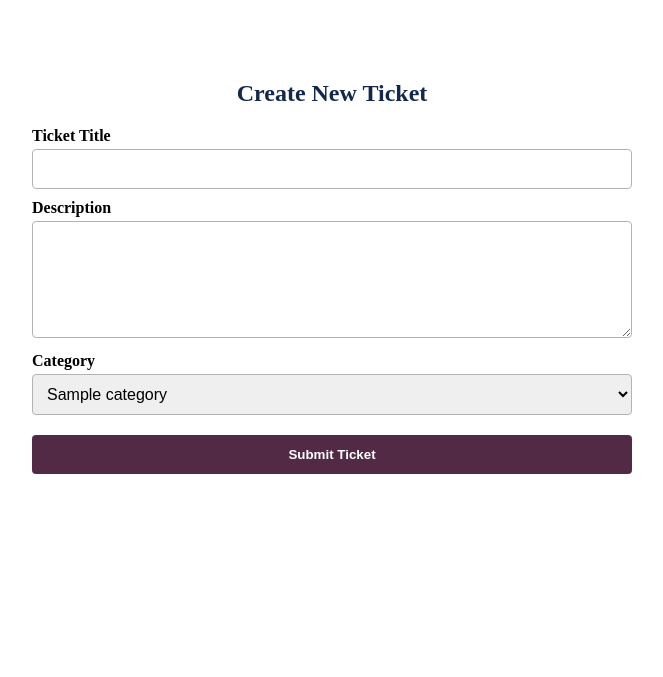
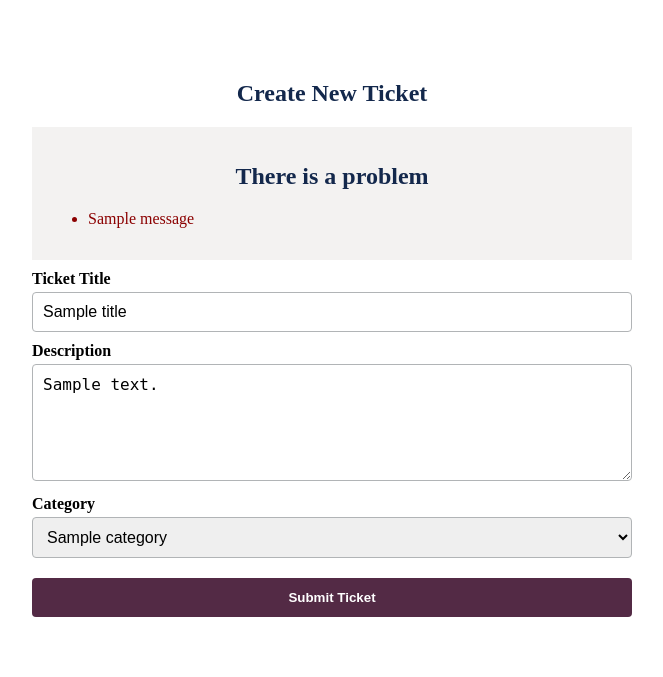
Before and after one commit to joem-bin/Agile-project, a Flask app: template templates/create_ticket.html in a window 1280 px wide. Shown: the part 125-802 px from the top of the page, without its empty margins (308-971 px from the left). Before the commit the page ends 599 px from the top, so only its background shows below. Run offline with Flask 3, Linux system fonts and the light colour scheme; the template is opened without the code that fills it: most values are stand-ins (such as "Sample title", 1, 10 or a date in 2020); one stand-in notice (Sample message) is shown.

Commit message:
add validation for create ticket

```diff
--- a/templates/create_ticket.html
+++ b/templates/create_ticket.html
@@ -6,17 +6,32 @@
     <div class="form-container">
         <h2>Create New Ticket</h2>
 
+        {% with messages = get_flashed_messages(with_categories=true) %}
+          {% if messages %}
+            <div class="govuk-error-summary" role="alert">
+              <h2>There is a problem</h2>
+              <ul>
+                {% for category, message in messages %}
+                  <li style="color: darkred">{{ message }}</li>
+                {% endfor %}
+              </ul>
+            </div>
+          {% endif %}
+        {% endwith %}
+
         <form method="POST" action="/create_ticket" class="ticket-form">
             <label for="title">Ticket Title</label>
-            <input type="text" id="title" name="title" required>
+            <input type="text" id="title" name="title" required value="{{ title | default('') }}">
 
             <label for="description">Description</label>
-            <textarea id="description" name="description" rows="5" required></textarea>
+            <textarea id="description" name="description" rows="5" required>{{ description | default('') }}</textarea>
 
             <label for="category">Category</label>
             <select id="category" name="category" required>
                 {% for category in categories %}
-                    <option value="{{ category[0] }}">{{ category[1] }}</option>
+                    <option value="{{ category[0] }}" {% if selected_category == category[0]|string %}selected{% endif %}>
+                        {{ category[1] }}
+                    </option>
                 {% endfor %}
             </select>
 
```
